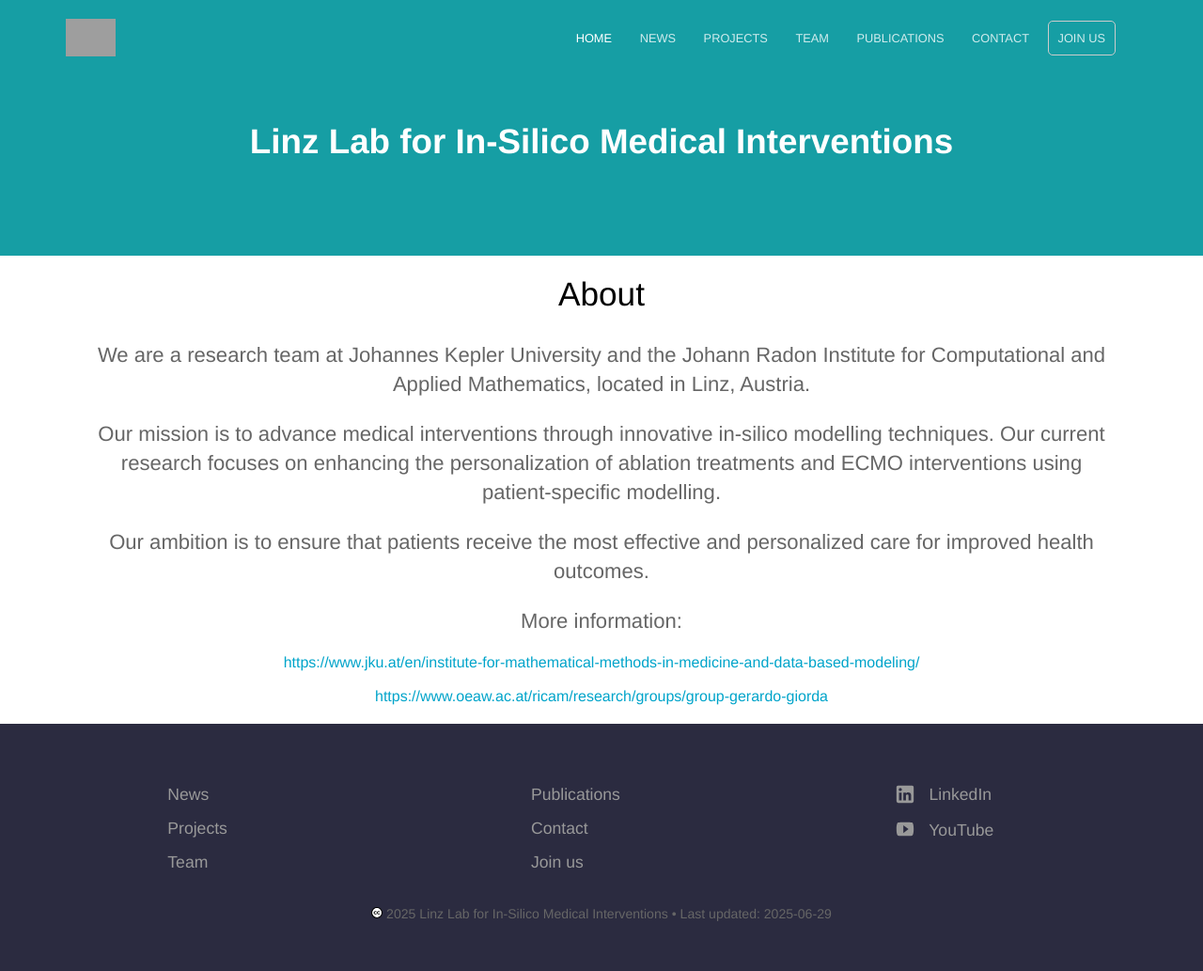
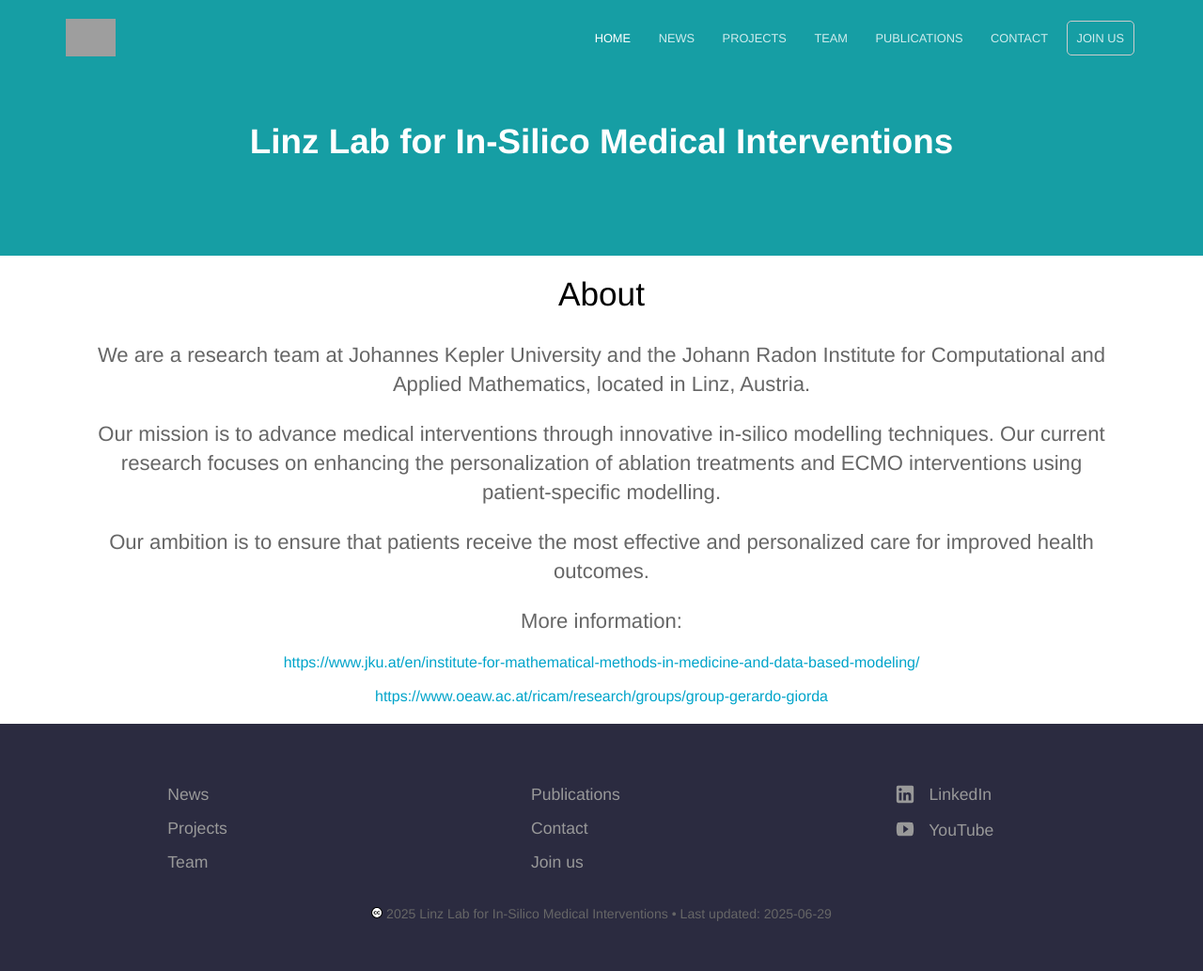
Before and after one commit to linzlabinsilmed/linzlabinsilmed.github.io, a Jekyll site: the page built from index.html, in a window 1280 px wide. Shown: the whole page at 94% size. Built offline with Jekyll 4.4.1, drawn with Linux system fonts in a browser that asks for light colours; the list of posts is cut into pages by our own code; grey boxes are pictures that could not be loaded.

Commit message:
Update layout.scss

```diff
--- a/_sass/layout.scss
+++ b/_sass/layout.scss
@@ -1,7 +1,7 @@
 .container, .text-container {
 	margin: 0 auto;
 	position: relative;
-	padding: 0 0px;
+	padding: 0 20px;
 }
 
 .text-container {
```
